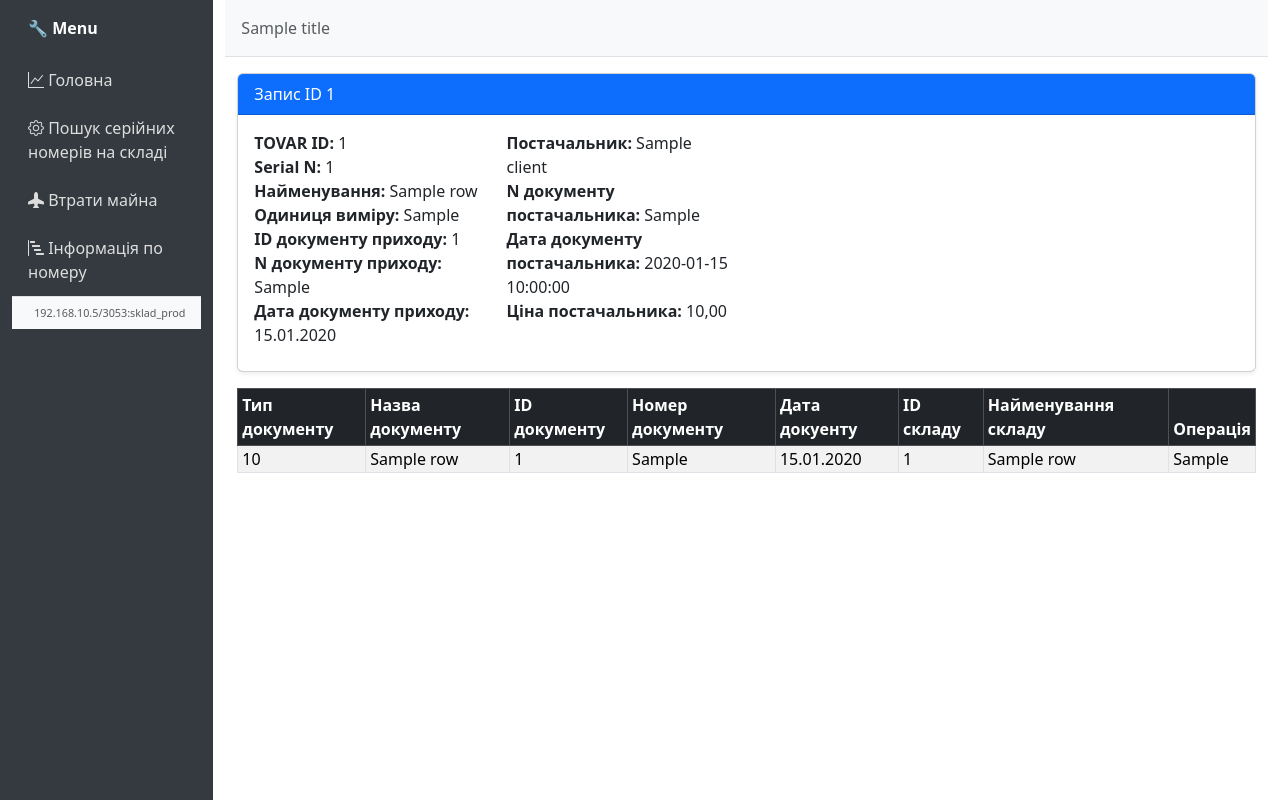
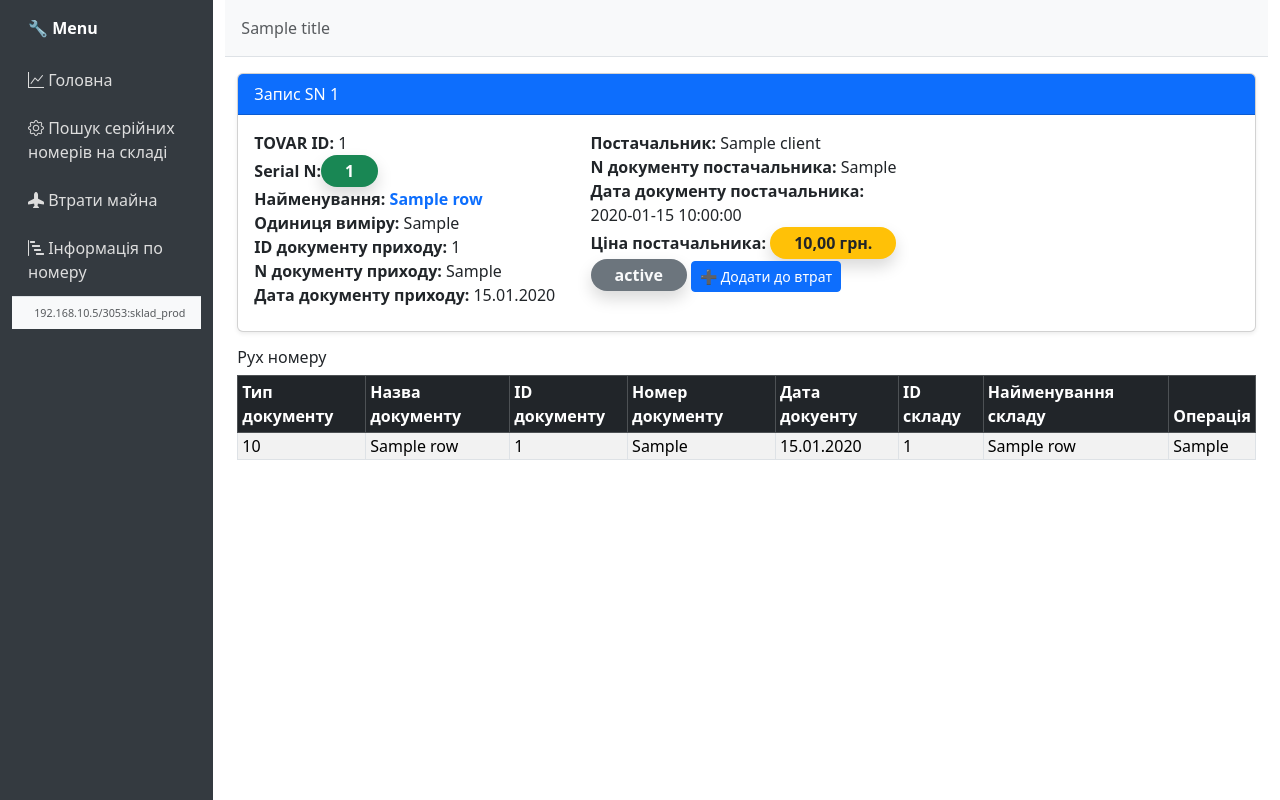
Before and after one commit to Tomkat-ua/ukrlsklad_addons, a Flask app: template templates/ghist_det.html in a window 1280 px wide. Run offline with Flask 3, Linux system fonts and the light colour scheme; the template is opened without the code that fills it: most values are stand-ins (such as "Sample title", 1, 10 or a date in 2020).

Commit message:
add links to loss add

```diff
--- a/templates/ghist_det.html
+++ b/templates/ghist_det.html
@@ -2,33 +2,50 @@
 {% block content %}
 
 
-<div class="card shadow-sm mb-3" xmlns="http://www.w3.org/1999/html">
+<div class="card shadow-sm mb-3" xmlns="http://www.w3.org/1999/html" xmlns="http://www.w3.org/1999/html">
   <div class="card-header bg-primary text-white">
-    Запис ID {{ row.TOVAR_ID }}
+    Запис SN {{ row.TOVAR_SER_NUM }}
   </div>
 
   <div class="card-body">
     <div class="row mb-2">
-      <div class="col-md-3">
-        <strong>TOVAR ID:</strong> {{ row.TOVAR_ID }}</br>
-        <strong>Serial N:</strong> {{ row.TOVAR_SER_NUM }}</br>
-        <strong>Найменування:</strong> {{ row.TOV_NAME }}</br>
+      <div class="col-md-4">
+        <strong>TOVAR ID:</strong> {{ row.TOVAR_ID }} </br>
+        <strong>Serial N:</strong><span class="badge rounded-pill bg-success fs-6 px-4 py-2 shadow">{{ row.TOVAR_SER_NUM }}</span>  </br>
+        <strong>Найменування:</strong> <span class="fw-bold fw-bold text-primary"> {{ row.TOV_NAME }}</span></br>
         <strong>Одиниця виміру:</strong> {{ row.TOV_ED }}</br>
         <strong>ID документу приходу:</strong> {{ row.NUM or "—" }}</br>
         <strong>N документу приходу:</strong> {{ row.NU }}</br>
         <strong>Дата документу приходу:</strong> {{ row.DATE_DOK.strftime('%d.%m.%Y') }}</br>
       </div>
-       <div class="col-md-3">
+       <div class="col-md-4">
         <strong>Постачальник:</strong> {{ row.CLIENT }}</br>
         <strong>N документу постачальника:</strong> {{ row.P_NU }}</br>
         <strong>Дата документу постачальника:</strong> {{ row.P_DATE_DOK }}</br>
-        <strong>Ціна постачальника:</strong> {{ "{:,.2f}".format(row.TOV_CENA).replace(",", " ").replace(".", ",") }}</br>
+        <strong>Ціна постачальника:</strong>
+        <span class="badge rounded-pill bg-warning text-dark fs-6 px-4 py-2 shadow">
+         {{ "{:,.2f}".format(row.TOV_CENA).replace(",", " ").replace(".", ",") }} грн.
+        </span></br>
+        <span class="badge rounded-pill bg-secondary text-light  fs-6 px-4 py-2 shadow
+                {{ 'bg-danger text-white' if row.STATUS|trim|lower == 'втрачено'  }} ">{{ row.STATUS }}
+        </span>
+         {#  <span>
+                 <a href="{{ url_for('loss_add',next=request.path,sn=row.TOVAR_SER_NUM) }}"   class="btn btn-primary btn-sm">➕ Додати до втрат</a>
+           </span>#}
+        <form action="{{ url_for('loss_add') }}" method="get" style="display:inline;">
+        <input type="hidden" name="next" value="{{ request.path }}">
+        <input type="hidden" name="sn" value="{{ row.TOVAR_SER_NUM }}">
+        <button type="submit" class="btn btn-primary btn-sm"
+                {% if row.STATUS|trim|lower == 'втрачено' %} disabled {% endif %}>
+          ➕ Додати до втрат
+        </button>
+
+      </form>
       </div>
     </div>
   </div>
 </div>
-
-
+<h6>Рух номеру</h6>
 <table class="table table-sm table-striped table-bordered">
     <thead class="table-dark">
     <tr>
--- a/templates/losses.html
+++ b/templates/losses.html
@@ -17,7 +17,7 @@
       <ul class="navbar-nav me-auto mb-2 mb-lg-0">
       </ul>
       <form class="d-flex gap-2" method="post">
-        <a href="{{ url_for('loss_add') }}"   class="btn btn-primary">➕ Додати</a>
+        <a href="{{ url_for('loss_add',next=request.path) }}"   class="btn btn-primary">➕ Додати</a>
         <a href="{{ url_for('export_csv') }}" class="btn btn-primary">⬇️ Експортувати CSV</a>
         <input class="form-control" style="width: 250px;" type="search" placeholder="Серійний номер"  name = "tov_serial">
         <button class="btn btn-primary" type="submit" >Шукати</button>
```
Also changed, not shown: ghist_.py (+11 -25 lines), losses.py (+8 -10 lines), templates/base.html (+1 -11 lines), templates/ghist_.html (+6 -1 lines), templates/lost_add.html (+3 -5 lines).
